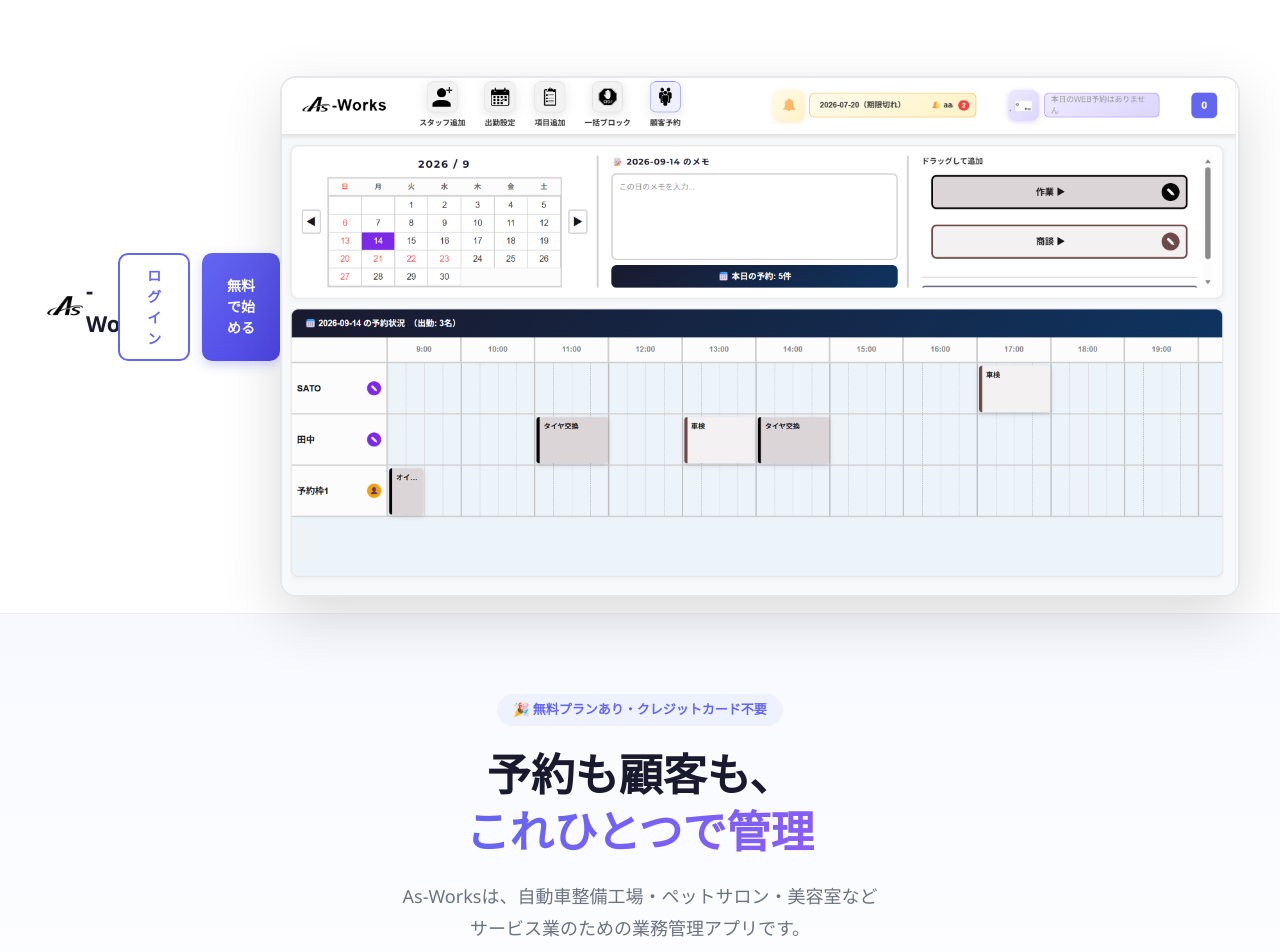
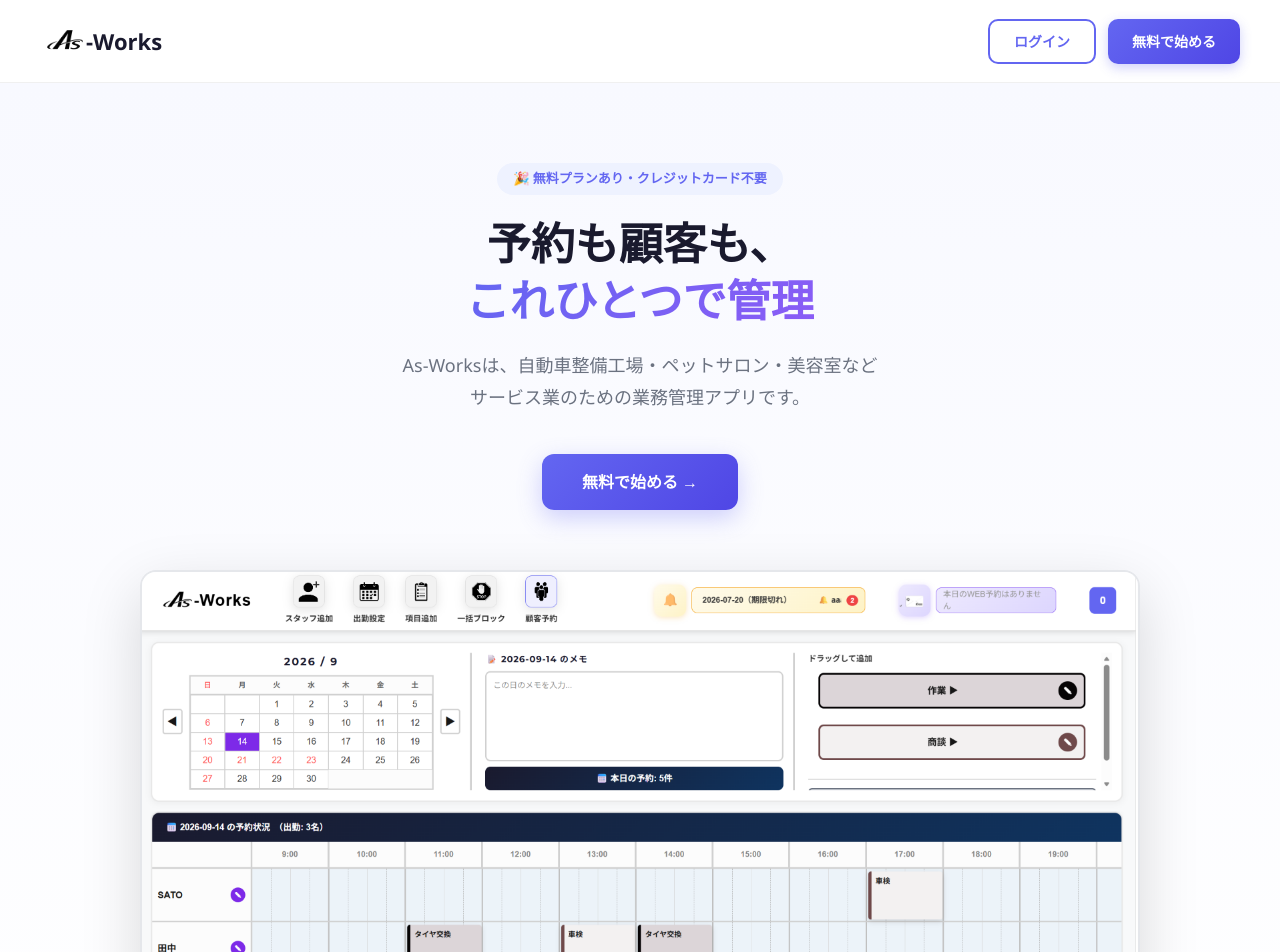
Before and after one commit to 0802shoity-commits/as-works-br, a Next.js app: page / in a window 1280 px wide. Shown: the top 952 px of the page. Built offline with nearby package versions, Linux system fonts and the light colour scheme.

Commit message:
fix: remove duplicate headers

```diff
--- a/app/page.tsx
+++ b/app/page.tsx
@@ -25,7 +25,7 @@
 
       {/* ヘッダー */}
       <header style={{ padding: "16px 40px", display: "flex", alignItems: "center", justifyContent: "space-between", borderBottom: "1px solid #f0f0f0", position: "sticky", top: 0, background: "rgba(255,255,255,0.95)", backdropFilter: "blur(8px)", zIndex: 100 }}>
-        <div style={{ display: "flex", alignItems: "center", gap: "0px", fontSize: "22px", fontWeight: "bold", color: "#1a1a2e" }}>
+        <div style={{ display: "flex", alignItems: "center", gap: "0px", fontSize: "22px", fontWeight: "bold", color: "#1a1a2e", whiteSpace: "nowrap" }}>
           <img src="/awwork.png" alt="As-Works" style={{ width: "50px", height: "50px", objectFit: "contain", mixBlendMode: "multiply", marginRight: "-4px" }} />
           -Works
         </div>
@@ -33,9 +33,6 @@
           <button onClick={() => router.push("/login")} style={{ padding: "10px 24px", borderRadius: "10px", border: "2px solid #6366f1", background: "white", color: "#6366f1", fontSize: "14px", fontWeight: "bold", cursor: "pointer" }}>ログイン</button>
           <button onClick={() => router.push("/login")} style={{ padding: "10px 24px", borderRadius: "10px", border: "none", background: "linear-gradient(135deg, #6366f1, #4f46e5)", color: "white", fontSize: "14px", fontWeight: "bold", cursor: "pointer", boxShadow: "0 4px 12px rgba(99,102,241,0.3)" }}>無料で始める</button>
         </div>
-        <div style={{ marginTop: "60px", maxWidth: "1000px", margin: "60px auto 0", borderRadius: "16px", overflow: "hidden", boxShadow: "0 20px 60px rgba(0,0,0,0.15)", border: "2px solid #e5e7eb" }}>
-  <img src="/screenshot-dashboard.png" alt="As-Works ダッシュボード画面" style={{ width: "100%", display: "block" }} />
-</div>
       </header>
 
       {/* ヒーロー */}
@@ -57,6 +54,10 @@
               無料で始める →
             </button>
           </div>
+        </div>
+        {/* ダッシュボードスクリーンショット */}
+        <div style={{ marginTop: "60px", maxWidth: "1000px", marginLeft: "auto", marginRight: "auto", borderRadius: "16px", overflow: "hidden", boxShadow: "0 20px 60px rgba(0,0,0,0.15)", border: "2px solid #e5e7eb" }}>
+          <img src="/screenshot-dashboard.png" alt="As-Works ダッシュボード画面" style={{ width: "100%", display: "block" }} />
         </div>
       </section>
 
```
